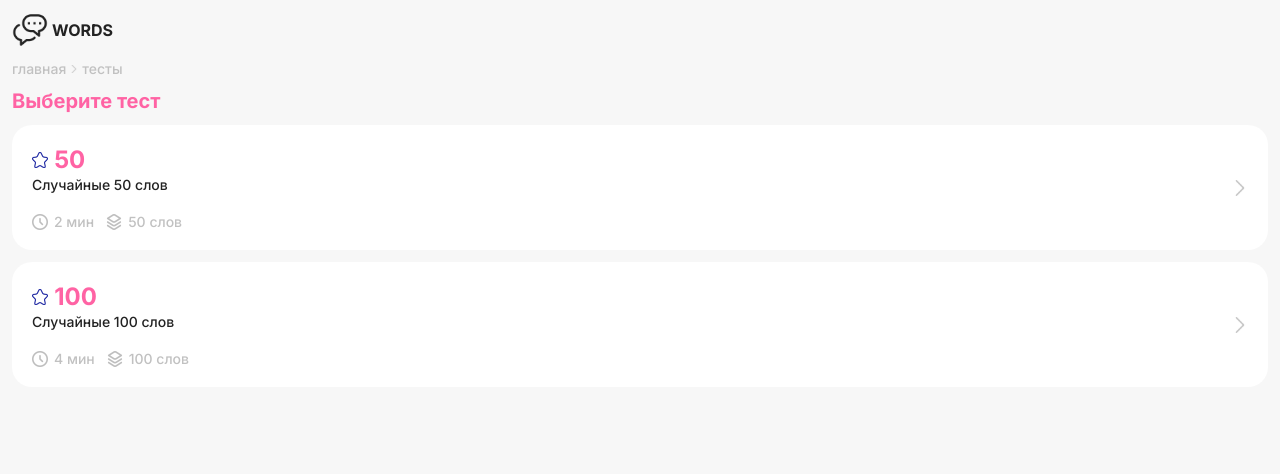
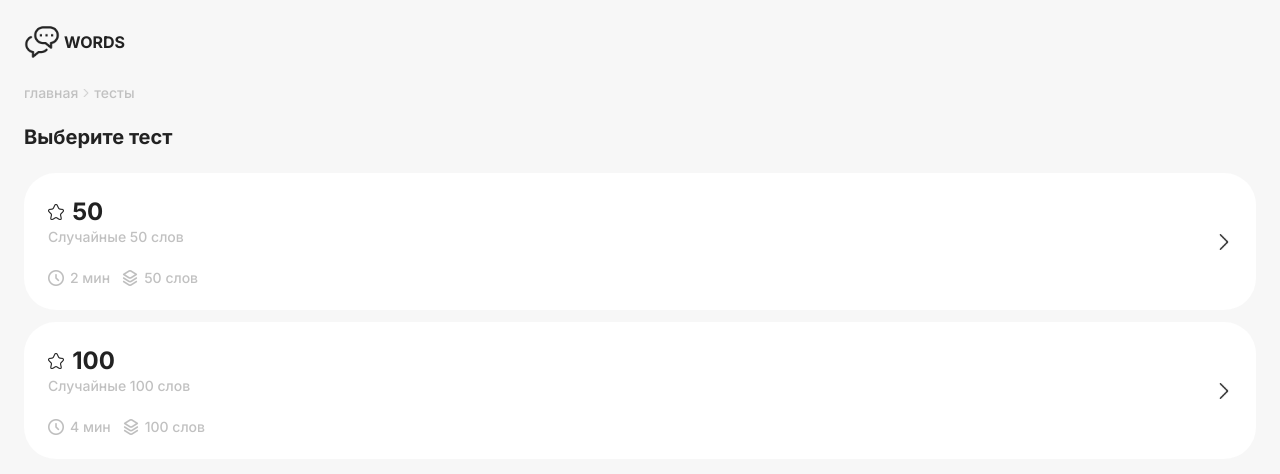
Before and after one commit to lletov/words, a React (Create React App) app: page /#/tests in a window 1280 px wide. Shown: the top 474 px of the page. Built offline with nearby package versions, Linux system fonts and the light colour scheme.

Commit message:
fix: tests page style fixed

```diff
--- a/src/index.css
+++ b/src/index.css
@@ -45,42 +45,38 @@ code {
 p {
   font-size: 14px;
   font-weight: 500;
-  color: var(--black);
+  color: var(--gray);
 }
 
 h2 {
   font-size: 20px;
-  font-weight: 300;
+  font-weight: 500;
+  color: var(--black);
 }
 
 h3 {
   font-size: 24px;
   font-weight: 700;
-  color: var(--accent-color);
-  text-decoration: none;
+  color: var(--black);
 }
 
 h4 {
-  font-size: 48px;
-  padding: 48px 0px;
+  font-size: 32px;
   font-weight: 700;
-  color: var(--accent-color);
-  text-decoration: none;
-  text-align: center;
-  letter-spacing: 4px;
+  color: var(--black);
 }
 
 h5 {
   font-size: 20px;
   font-weight: 700;
-  color: var(--accent-color);
+  color: var(--black);
 }
 
 .content {
-  padding: 12px 12px;
+  padding: 24px;
   display: flex;
   flex-direction: column;
-  gap: 12px;
+  gap: 24px;
 }
 
 .banner{
@@ -148,6 +144,7 @@ h5 {
 .logo p {
   font-weight: 700;
   font-size: 16px;
+  color: var(--black);
 }
 
 .logo img{
@@ -156,7 +153,7 @@ h5 {
 }
 
 .header {
-  padding: 12px;
+  padding: 24px;
   display: flex;
   flex-direction: row;
   align-items: center;
@@ -167,7 +164,7 @@ h5 {
   display: flex;
   flex-direction: row;
   align-items: center;
-  padding: 0px 12px;
+  padding: 0px 24px;
   /* border-bottom: solid 2px var(--white); */
 }
 
@@ -189,8 +186,8 @@ h5 {
 
 .test-card{
   background-color: var(--white);
-  border-radius: 20px;
-  padding: 20px;
+  border-radius:32px;
+  padding: 24px;
   display: flex;
   flex-direction: row;
   align-items: center;
@@ -200,23 +197,24 @@ h5 {
 .test-card-title {
   display: flex;
   flex-direction: row;
-  gap: 6px;
+  gap: 8px;
   align-items: center;
   padding-bottom: 2px;
 }
 .test-card-title img {
   height: 20px;
-  filter: brightness(0) saturate(100%) invert(12%) sepia(89%) saturate(3539%) hue-rotate(237deg) brightness(90%) contrast(104%);
+  filter: brightness(0) saturate(100%) invert(9%) sepia(0%) saturate(3%) hue-rotate(285deg) brightness(95%) contrast(87%);
 }
 
 .test-card img{
   height: 16px;
+  filter: brightness(0) saturate(100%) invert(9%) sepia(0%) saturate(3%) hue-rotate(285deg) brightness(95%) contrast(87%);
 }
 
 .test-card-content {
   display: flex;
   flex-direction: column;
-  gap: 20px;
+  gap: 24px;
 }
 
 .test-card-tips{
```
